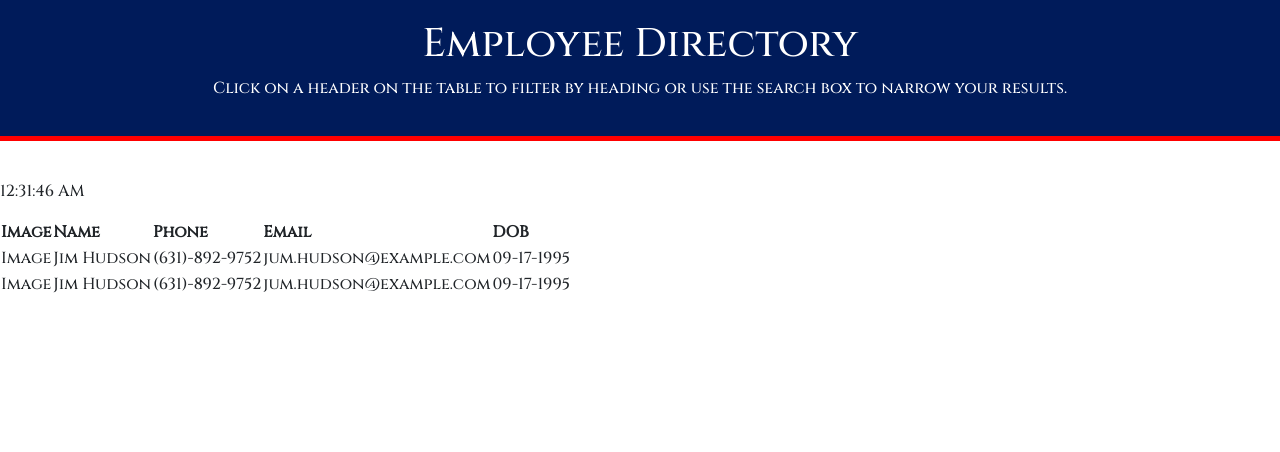
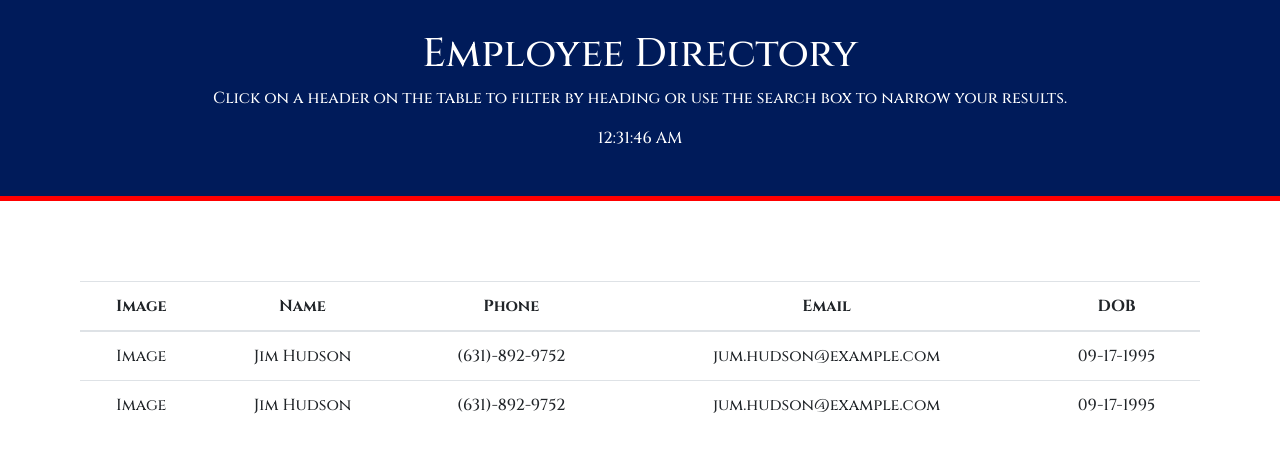
Before and after one commit to congmul/employDirectory, a React (Create React App) app: page / in a window 1280 px wide. Shown: the top 452 px of the page. Built offline with nearby package versions, Linux system fonts and the light colour scheme.

Commit message:
Modifies some styles

```diff
--- a/public/index.html
+++ b/public/index.html
@@ -25,7 +25,7 @@
       Learn how to configure a non-root public URL by running `npm run build`.
     -->
     <link rel="preconnect" href="https://fonts.gstatic.com">
-<link href="https://fonts.googleapis.com/css2?family=Cinzel:wght@500&display=swap" rel="stylesheet">
+<link href="https://fonts.googleapis.com/css2?family=Cinzel:wght@500;700&display=swap" rel="stylesheet">
     <title>Employee Directory</title>
   </head>
   <body>
--- a/src/App.js
+++ b/src/App.js
@@ -1,14 +1,14 @@
 import React from 'react'
 import Header from './components/Header'
-import CurrentClock from './components/CurrentClock'
 import Table from './components/Table'
 
 function App() {
     return (
         <div>
             <Header />
-            <CurrentClock />
-            <Table />
+            <div style={{"margin": "5rem"}}>
+                <Table />
+            </div>
         </div>
     )
 }
--- a/src/components/Header.js
+++ b/src/components/Header.js
@@ -1,10 +1,11 @@
 import React from 'react'
+import CurrentClock from './CurrentClock'
 
 const style = {
     "backgroundColor": "#001b5a",
     "color": "white",
     "textAlign": "center",
-    "padding": "20px",
+    "padding": "30px",
     divider: {
         "backgroundColor": "red",
         "height": "5px",
@@ -18,6 +19,7 @@ export default function Header() {
         <div style={style}>
             <h1>Employee Directory</h1>
             <p>Click on a header on the table to filter by heading or use the search box to narrow your results.</p>
+            <CurrentClock />
         </div>
         <div className="divider" style={style.divider}></div>
         </>
--- a/src/components/Table.js
+++ b/src/components/Table.js
@@ -2,6 +2,7 @@ import React from 'react'
 
 const TableHeader = () => {
     return (
+        <thead style={{fontWeight:"700"}}>
             <tr>
                 <th>Image</th>
                 <th>Name</th>
@@ -9,12 +10,13 @@ const TableHeader = () => {
                 <th>Email</th>
                 <th>DOB</th>
             </tr>
+        </thead>
     )
 }
 
 const TableBody = (props) => {
     return (
-        <tbody>
+        <tbody className="">
             <tr>
                 <td>Image</td>
                 <td>Jim Hudson</td>
@@ -36,7 +38,7 @@ const TableBody = (props) => {
 
 export default function Table() {
     return (
-        <table>
+        <table className="table table-hover" style={{"textAlign":"center"}}>
             <TableHeader />
             <TableBody />
         </table>
```
Also changed, not shown: 1 other file (tests, documents, lock files or other folders). Lines whose indentation alone changed are shown as unchanged.
